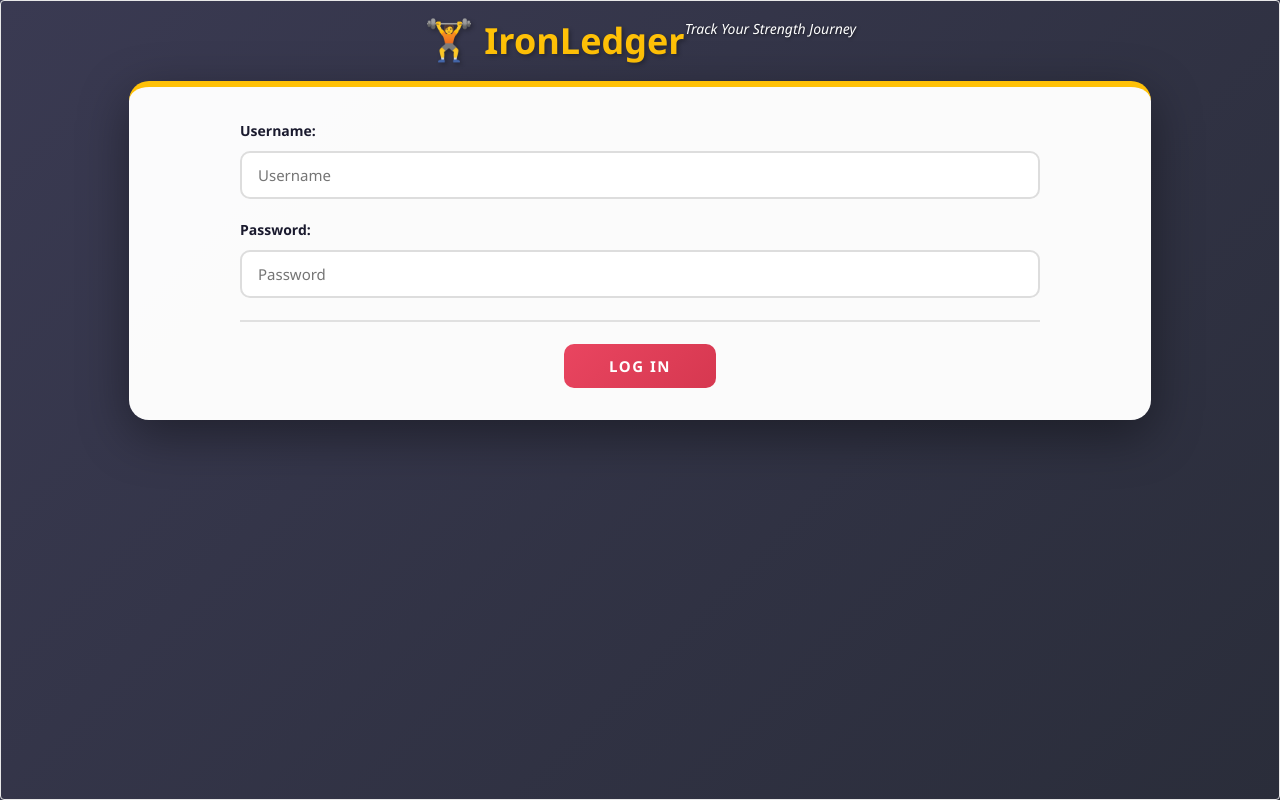
After one commit to DillonEwing/IronLedger_Final_Project, a Django app: template ironledger/tracker/templates/admin/login.html in a window 1280 px wide. The commit adds this page. Run offline with Django 5.2, Linux system fonts and the light colour scheme; tables that the repository leaves empty hold one stand-in row (values such as "Sample post"); the template is opened without the code that fills it: values that come from a table or form of the project are taken from there, most other values are stand-ins (such as "Sample title", 1, 10 or a date in 2020).

Commit message:
Add custom admin theming - Best tier feature (login page, dashboard, branding)

```diff
--- a/ironledger/ironledger/settings.py
+++ b/ironledger/ironledger/settings.py
@@ -60,13 +60,13 @@ else:
 # Application definition
 
 INSTALLED_APPS = [
+    'tracker',  # Must be before admin for template overrides
     'django.contrib.admin',
     'django.contrib.auth',
     'django.contrib.contenttypes',
     'django.contrib.sessions',
     'django.contrib.messages',
     'django.contrib.staticfiles',
-    'tracker',
 ]
 
 MIDDLEWARE = [
--- a/ironledger/tracker/templates/admin/base_site.html
+++ b/ironledger/tracker/templates/admin/base_site.html
@@ -1,8 +1,150 @@
 {% extends "admin/base.html" %}
+
+{% block title %}{{ title }} | IronLedger Admin{% endblock %}
+
+{% block branding %}
+<div id="site-name">
+    <a href="{% url 'admin:index' %}">
+        <h1 style="margin: 0; font-size: 24px; font-weight: bold;">
+            <span style="font-size: 28px;">🏋️</span> IronLedger Admin Portal
+        </h1>
+    </a>
+</div>
+<div style="color: #ffc107; font-size: 12px; margin-top: 5px; font-style: italic;">
+    Track Your Strength Journey
+</div>
+{% endblock %}
+
+{% block nav-global %}{% endblock %}
 
 {% block extrastyle %}
 {{ block.super }}
 <style>
+    /* Custom IronLedger Admin Theme */
+
+    /* Header styling */
+    #header {
+        background: linear-gradient(135deg, #1a1a2e 0%, #16213e 100%) !important;
+        border-bottom: 3px solid #ffc107;
+    }
+
+    #site-name a {
+        color: #ffc107 !important;
+        text-decoration: none;
+    }
+
+    #site-name a:hover {
+        color: #ffffff !important;
+    }
+
+    /* Breadcrumbs */
+    div.breadcrumbs {
+        background: #0f3460 !important;
+        color: #ffffff;
+    }
+
+    div.breadcrumbs a {
+        color: #ffc107 !important;
+    }
+
+    div.breadcrumbs a:hover {
+        color: #ffffff !important;
+    }
+
+    /* Module headers */
+    .module h2,
+    .module caption,
+    .inline-group h2 {
+        background: #e94560 !important;
+        color: #ffffff !important;
+    }
+
+    /* Links */
+    a:link,
+    a:visited {
+        color: #e94560 !important;
+    }
+
+    a:hover {
+        color: #ffc107 !important;
+    }
+
+    /* Buttons */
+    .button,
+    input[type=submit],
+    input[type=button],
+    .submit-row input,
+    button {
+        background: #e94560 !important;
+        border-color: #e94560 !important;
+    }
+
+    .button:hover,
+    input[type=submit]:hover,
+    input[type=button]:hover,
+    .submit-row input:hover,
+    button:hover {
+        background: #d63850 !important;
+        border-color: #d63850 !important;
+    }
+
+    /* Default button */
+    .default {
+        background: #ffc107 !important;
+        border-color: #ffc107 !important;
+        color: #000000 !important;
+    }
+
+    .default:hover {
+        background: #e6ad06 !important;
+        border-color: #e6ad06 !important;
+    }
+
+    /* Selected items */
+    .selected {
+        background-color: #0f3460 !important;
+        color: #ffffff !important;
+    }
+
+    /* Calendar widget */
+    .calendarbox h2 {
+        background: #e94560 !important;
+    }
+
+    .calendar td a:hover {
+        background: #ffc107 !important;
+        color: #000000 !important;
+    }
+
+    /* Delete confirmation */
+    .deletelink-box {
+        border-color: #e94560 !important;
+    }
+
+    /* Object tools */
+    .object-tools a {
+        background: #e94560 !important;
+        border-color: #e94560 !important;
+    }
+
+    .object-tools a:hover {
+        background: #d63850 !important;
+        border-color: #d63850 !important;
+    }
+
+    /* Sortable headers */
+    thead th.sortable a {
+        color: #ffc107 !important;
+    }
+
+    /* Footer branding */
+    #footer {
+        color: #666;
+        font-size: 11px;
+        text-align: center;
+        padding: 20px;
+    }
+
     /* Hide the theme toggle */
     #theme-toggle {
         display: none !important;
--- /dev/null
+++ b/ironledger/tracker/templates/admin/login.html
@@ -0,0 +1,244 @@
+{% extends "admin/login.html" %}
+{% load i18n static %}
+
+{% block extrastyle %}
+{{ block.super }}
+<style>
+    /* Custom IronLedger Login Theme */
+
+    body {
+        background: linear-gradient(135deg, #3a3a52 0%, #2a2d3a 100%) !important;
+        min-height: 100vh !important;
+        margin: 0 !important;
+        padding: 0 !important;
+        overflow-x: hidden !important;
+    }
+
+    #container {
+        min-height: 100vh !important;
+        display: flex !important;
+        flex-direction: column !important;
+        justify-content: center !important;
+        padding: 10px 3% !important;
+        margin: 0 !important;
+        width: 100% !important;
+        box-sizing: border-box !important;
+        background: transparent !important;
+    }
+
+    #header {
+        background: transparent !important;
+        border-bottom: none !important;
+        padding: 0 0 15px 0 !important;
+        width: 100% !important;
+        max-width: 1400px !important;
+        margin: 0 auto !important;
+    }
+
+    #branding {
+        text-align: center !important;
+    }
+
+    #branding h1 {
+        color: #ffc107 !important;
+        font-size: 36px !important;
+        text-align: center !important;
+        margin: 0 !important;
+        font-weight: bold !important;
+        text-shadow: 2px 2px 4px rgba(0, 0, 0, 0.3) !important;
+    }
+
+    #branding h1::before {
+        content: "🏋️ ";
+        font-size: 40px;
+    }
+
+    .login-tagline {
+        color: #ffffff !important;
+        font-size: 14px !important;
+        margin-top: 8px !important;
+        font-style: italic !important;
+        text-shadow: 1px 1px 3px rgba(0, 0, 0, 0.5) !important;
+    }
+
+    /* Login container */
+    #content {
+        padding: 0 !important;
+        flex: 1 !important;
+        display: flex !important;
+        align-items: center !important;
+        justify-content: center !important;
+        background: transparent !important;
+        width: 100% !important;
+    }
+
+    #content-main {
+        width: 85% !important;
+        max-width: 1400px !important;
+        margin: 0 auto !important;
+        background: rgba(255, 255, 255, 0.98) !important;
+        padding: 30px 8% !important;
+        border-radius: 20px !important;
+        box-shadow: 0 15px 50px rgba(0, 0, 0, 0.4) !important;
+        border-top: 6px solid #ffc107 !important;
+        box-sizing: border-box !important;
+    }
+
+    /* Form styling */
+    form {
+        margin: 0 !important;
+        max-width: 800px !important;
+        margin: 0 auto !important;
+    }
+
+    .form-row {
+        margin-bottom: 15px !important;
+        padding: 0 !important;
+    }
+
+    .form-row label {
+        color: #1a1a2e !important;
+        font-weight: 600 !important;
+        font-size: 14px !important;
+        display: block !important;
+        margin-bottom: 6px !important;
+    }
+
+    .form-row input[type="text"],
+    .form-row input[type="password"] {
+        width: 100% !important;
+        padding: 12px 16px !important;
+        border: 2px solid #ddd !important;
+        border-radius: 10px !important;
+        font-size: 15px !important;
+        transition: all 0.3s ease !important;
+        box-sizing: border-box !important;
+        background: #ffffff !important;
+        color: #1a1a2e !important;
+    }
+
+    .form-row input[type="text"]:focus,
+    .form-row input[type="password"]:focus {
+        border-color: #ffc107 !important;
+        outline: none !important;
+        box-shadow: 0 0 0 4px rgba(255, 193, 7, 0.15) !important;
+    }
+
+    /* Submit button */
+    .submit-row {
+        text-align: center !important;
+        padding: 20px 0 0 0 !important;
+        border-top: 2px solid #e0e0e0 !important;
+        margin-top: 20px !important;
+    }
+
+    .submit-row input[type="submit"] {
+        background: linear-gradient(135deg, #e94560 0%, #d63850 100%) !important;
+        border: none !important;
+        padding: 12px 45px !important;
+        font-size: 15px !important;
+        font-weight: 700 !important;
+        border-radius: 10px !important;
+        cursor: pointer !important;
+        transition: all 0.3s ease !important;
+        text-transform: uppercase !important;
+        letter-spacing: 1.5px !important;
+        color: white !important;
+    }
+
+    .submit-row input[type="submit"]:hover {
+        background: linear-gradient(135deg, #d63850 0%, #c42a42 100%) !important;
+        transform: translateY(-2px) !important;
+        box-shadow: 0 8px 25px rgba(233, 69, 96, 0.4) !important;
+    }
+
+    .submit-row input[type="submit"]:active {
+        transform: translateY(0) !important;
+    }
+
+    /* Error messages */
+    .errornote {
+        background: #e94560 !important;
+        color: white !important;
+        border: none !important;
+        border-radius: 10px !important;
+        padding: 16px 20px !important;
+        margin-bottom: 25px !important;
+        font-weight: 600 !important;
+    }
+
+    .errorlist {
+        background: #ffe0e6 !important;
+        color: #e94560 !important;
+        border-left: 5px solid #e94560 !important;
+        padding: 12px 18px !important;
+        margin: 12px 0 !important;
+        border-radius: 6px !important;
+        list-style: none !important;
+    }
+
+    .errorlist li {
+        font-weight: 600 !important;
+    }
+
+    /* Footer */
+    #footer {
+        background: transparent !important;
+        color: rgba(255, 255, 255, 0.8) !important;
+        text-align: center !important;
+        padding: 15px 20px 10px 20px !important;
+        font-size: 12px !important;
+    }
+
+    /* Password reset link */
+    .password-reset-link {
+        text-align: center !important;
+        margin-top: 25px !important;
+    }
+
+    .password-reset-link a {
+        color: #e94560 !important;
+        text-decoration: none !important;
+        font-size: 15px !important;
+        font-weight: 600 !important;
+    }
+
+    .password-reset-link a:hover {
+        color: #ffc107 !important;
+        text-decoration: underline !important;
+    }
+
+    /* Responsive */
+    @media (max-width: 768px) {
+        #content-main {
+            max-width: 500px !important;
+            padding: 40px 30px !important;
+        }
+
+        #branding h1 {
+            font-size: 36px !important;
+        }
+
+        #branding h1::before {
+            font-size: 42px !important;
+        }
+
+        .form-row input[type="text"],
+        .form-row input[type="password"] {
+            padding: 14px 16px !important;
+            font-size: 16px !important;
+        }
+
+        .form-row label {
+            font-size: 15px !important;
+        }
+    }
+</style>
+{% endblock %}
+
+{% block branding %}
+<div id="branding">
+    <h1>IronLedger</h1>
+    <div class="login-tagline">Track Your Strength Journey</div>
+</div>
+{% endblock %}
```
Also changed, not shown: ironledger/tracker/templates/admin/index.html (added, +37 -0 lines).
